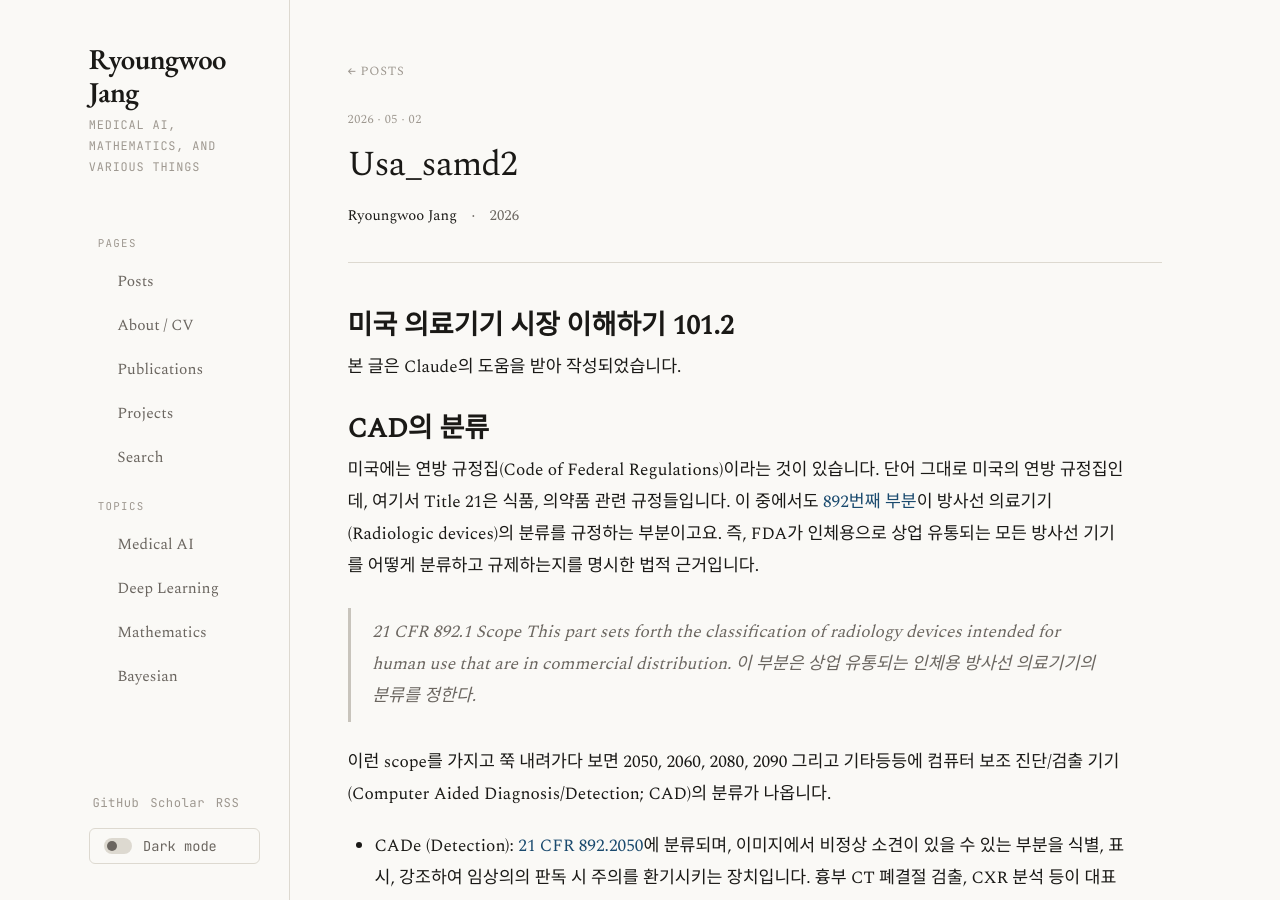
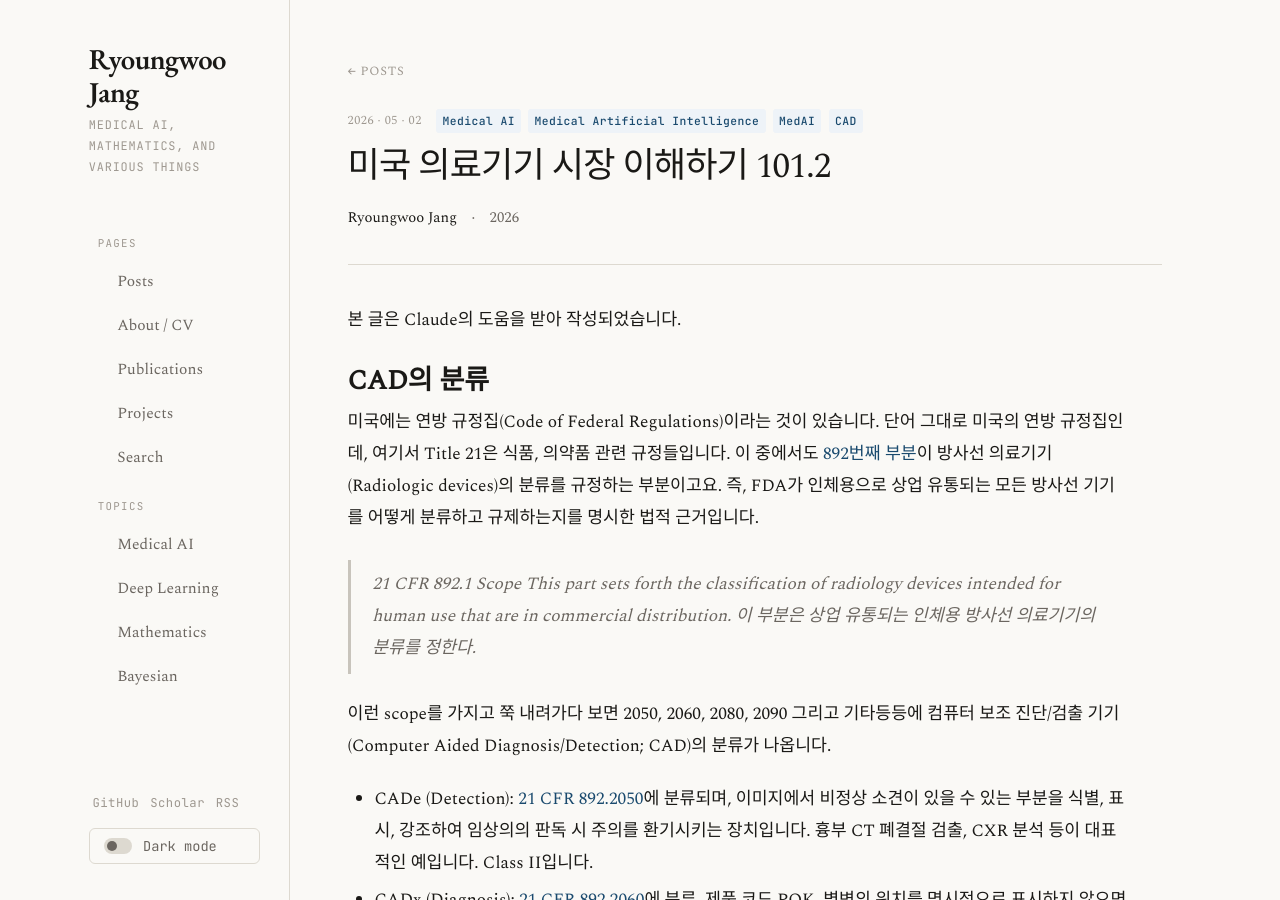
Before and after one commit to jryoungw/jryoungw.github.io, a Jekyll site: the page built from _posts/2026-05-02-USA_SaMD2.md, in a window 1280 px wide and 900 px high. Built offline with Jekyll 4.4.1, drawn with Linux system fonts in a browser that asks for light colours; nearby versions of some CDN libraries; comment, search, counter and statistics services are not loaded.

Commit message:
Update 2026-05-02-USA_SaMD2.md

```diff
--- a/_posts/2026-05-02-USA_SaMD2.md
+++ b/_posts/2026-05-02-USA_SaMD2.md
@@ -1,4 +1,12 @@
-# 미국 의료기기 시장 이해하기 101.2
+---
+title: "미국 의료기기 시장 이해하기 101.2"
+tags:
+  - Medical AI
+  - Medical Artificial Intelligence
+  - MedAI
+  - CAD
+use_math: true
+---
 
 본 글은 Claude의 도움을 받아 작성되었습니다.
 
```
